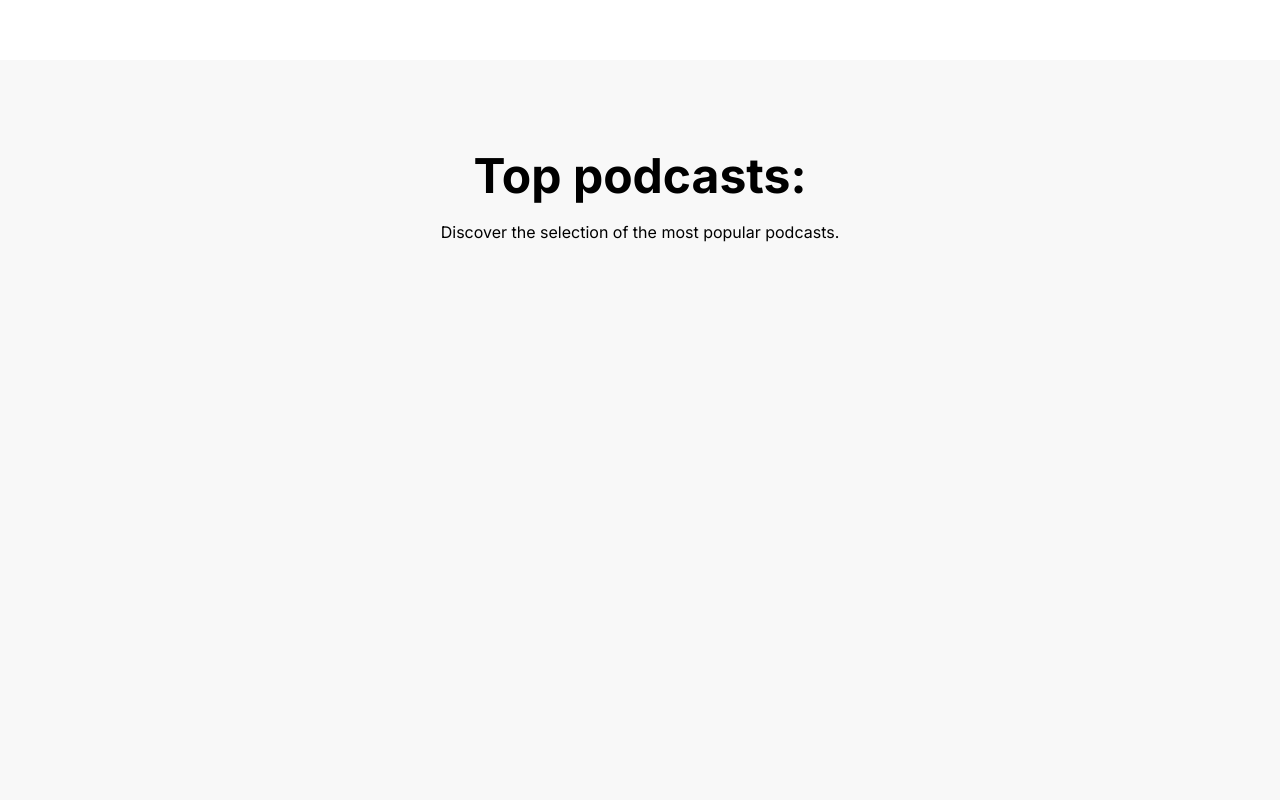
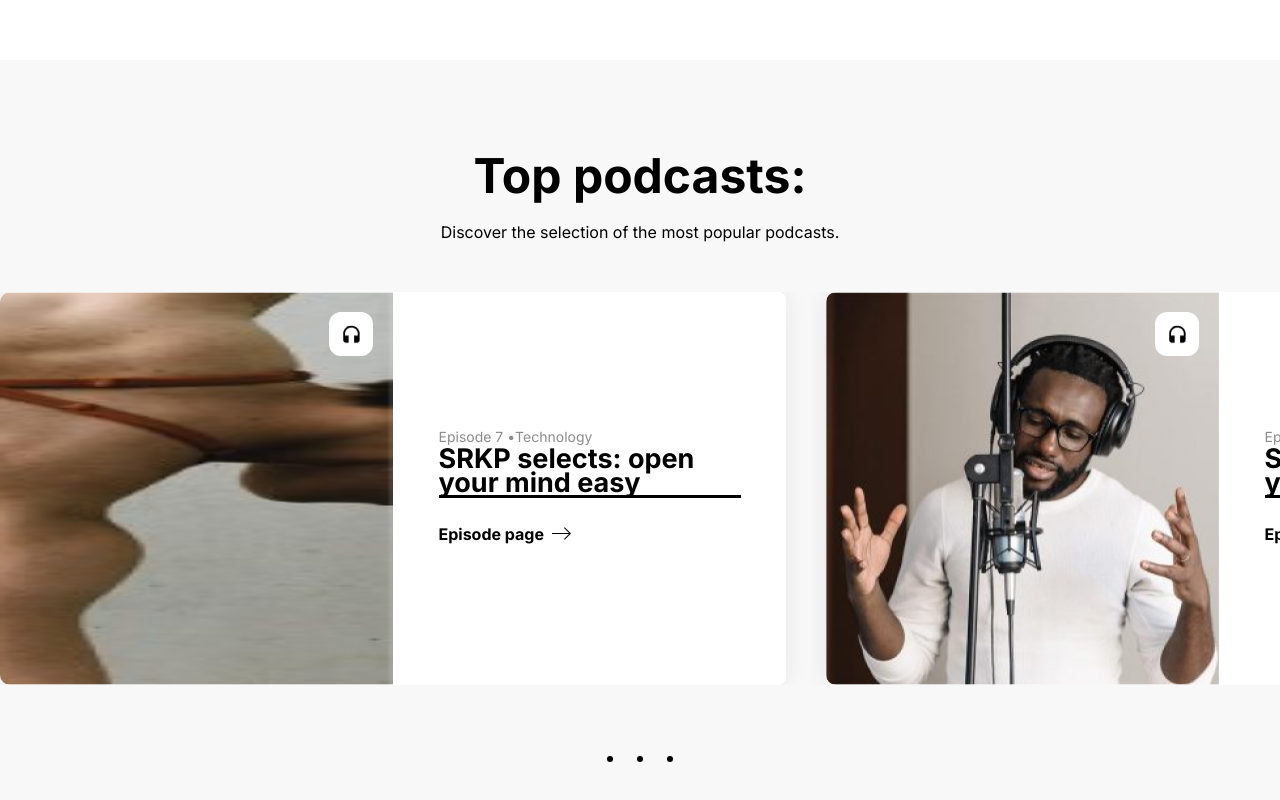
Before and after one commit to jackfros-glitch/Resonator, a Next.js app in the folder frontend/: page / in a window 1280 px wide. Shown: the part 1801-2601 px from the top of the page. Built offline with nearby package versions, Linux system fonts and the light colour scheme.

Commit message:
feat:Add the top podcasts section.

```diff
--- /dev/null
+++ b/frontend/app/components/Podcast.tsx
@@ -0,0 +1,74 @@
+import Image from "next/image";
+
+interface PodcastProps {
+  podcast: PodcastInterface;
+}
+
+interface PodcastInterface {
+  id: number;
+  thumbnail: string;
+  topic: string;
+  episode: string;
+  category: string;
+}
+
+const Podcast = ({ podcast }: PodcastProps) => {
+  const podcastImage = {
+    src: `${podcast.thumbnail}`,
+    width: "393px",
+    height: "393px",
+    alt: "podcast_image",
+    borderTopLeftRadius: "10px",
+    borderBottomLeftRadius: "10px",
+  };
+  const headphonesImage = {
+    width: "17px",
+    height: "22px",
+    top: "0",
+  };
+  return (
+    <div
+      id={`${podcast.id}`}
+      className=" flex-shrink-0 snap-center snap-normal flex flex-row w-[786px] shadow-[0_0_25px_0_#00000014] rounded-lg overflow-hidden"
+    >
+      <div className="relative">
+        <img
+          style={podcastImage}
+          src={podcast.thumbnail}
+          width={393}
+          height={393}
+          alt="podcast_image"
+        />
+        <div className="absolute top-5 right-5 bg-white rounded-xl w-11 h-11 flex items-center justify-center">
+          <img
+            style={{ ...headphonesImage }}
+            src={"/images/headphones.png"}
+            alt="headphones_image"
+          />
+        </div>
+      </div>
+
+      <div className="flex flex-col justify-center items-center w-[393px] bg-[#fff]">
+        <div className=" flex flex-col h-[200px] w-[302px] justify-center">
+          <div className="flex flex-row ">
+            <span className="text-sm text-[#8E8B8C] inline-block">
+              {podcast.episode}
+            </span>
+            <span className="inline-block text-sm text-[#8E8B8C]">
+              {podcast.category}
+            </span>
+          </div>
+          <p className="font-bold text-[27px] border-b-[3px] border-black">
+            {podcast.topic}
+          </p>
+          <span className="font-bold text-base leading-8 mt-5">
+            Episode page{" "}
+            <span className=" inline-block bg-arrow w-[19px] h-[14px] mr-3 ml-1"></span>
+          </span>
+        </div>
+      </div>
+    </div>
+  );
+};
+
+export default Podcast;
--- /dev/null
+++ b/frontend/app/components/PodcastList.tsx
@@ -0,0 +1,39 @@
+import styles from "../../styles/PodcastList.module.css";
+import { podcasts } from "@/public/data";
+import Podcast from "./Podcast";
+
+const PodcastList = () => {
+  return (
+    <div className=" h-[483px]  py-2 mt-10">
+      <div
+        className={`${styles.slider} flex flex-row gap-x-10 w-[full] overflow-x-scroll snap-mandatory scroll-smooth`}
+      >
+        {podcasts.map((podcast) => (
+          <Podcast podcast={podcast} />
+        ))}
+      </div>
+      <nav className=" mt-[59px] flex flex-row justify-center w-full h-fit">
+        <a
+          href="#1"
+          className="flex items-center justify-center h-[30px] w-[30px] rounded-[50%] active:border-[1px] active:border-black  "
+        >
+          <span className=" inline-block w-[6px] h-[6px] rounded-[3px] bg-black mx-3"></span>
+        </a>
+        <a
+          href="#2"
+          className="flex items-center justify-center h-[30px] w-[30px] rounded-[50%] active:border-[1px] active:border-black "
+        >
+          <span className=" inline-block w-[6px] h-[6px] rounded-[3px] bg-black mx-3"></span>
+        </a>
+        <a
+          href="#3"
+          className="flex items-center justify-center h-[30px] w-[30px] rounded-[50%] active:border-[1px] active:border-black "
+        >
+          <span className=" inline-block w-[6px] h-[6px] rounded-[3px] bg-black mx-3"></span>
+        </a>
+      </nav>
+    </div>
+  );
+};
+
+export default PodcastList;
--- a/frontend/app/page.tsx
+++ b/frontend/app/page.tsx
@@ -1,6 +1,8 @@
 import Image from "next/image";
 import Navbar from "./components/Navbar";
 import Header from "./components/Header";
+import Podcast from "./components/Podcast";
+import PodcastList from "./components/PodcastList";
 
 export default function Home() {
   const imageStyle = {
@@ -61,7 +63,9 @@ export default function Home() {
         <p className="text-center mt-5">
           Discover the selection of the most popular podcasts.
         </p>
+        <PodcastList />
       </section>
+      {/* <Podcast /> */}
     </main>
   );
 }
--- /dev/null
+++ b/frontend/public/data.tsx
@@ -0,0 +1,25 @@
+export const podcasts = [
+  {
+    id: 1,
+    thumbnail: "/images/pd7-img1-300x300.png    ",
+    topic: "SRKP selects: open your mind easy",
+    episode: "Episode 7 •",
+    category: "Technology",
+  },
+
+  {
+    id: 2,
+    thumbnail: "/images/pd8-img1-300x300.png",
+    topic: "SRKP selects: keep your watch",
+    episode: "Episode 8 •",
+    category: "Technology",
+  },
+
+  {
+    id: 3,
+    thumbnail: "/images/pd-imgnew12-300x300.png",
+    topic: "SRKP selects: to hide behind safe",
+    episode: "Episode 9 •",
+    category: "Technology",
+  },
+];
--- /dev/null
+++ b/frontend/styles/PodcastList.module.css
@@ -0,0 +1,3 @@
+.slider::-webkit-scrollbar, .slider::-webkit-scrollbar-thumb, .slider::-webkit-scrollbar-track{
+ display: none;
+}
```
Also changed, not shown: frontend/public/images/headphones.png (added), frontend/styles/Navbar.module.css (line endings or trailing spaces).
